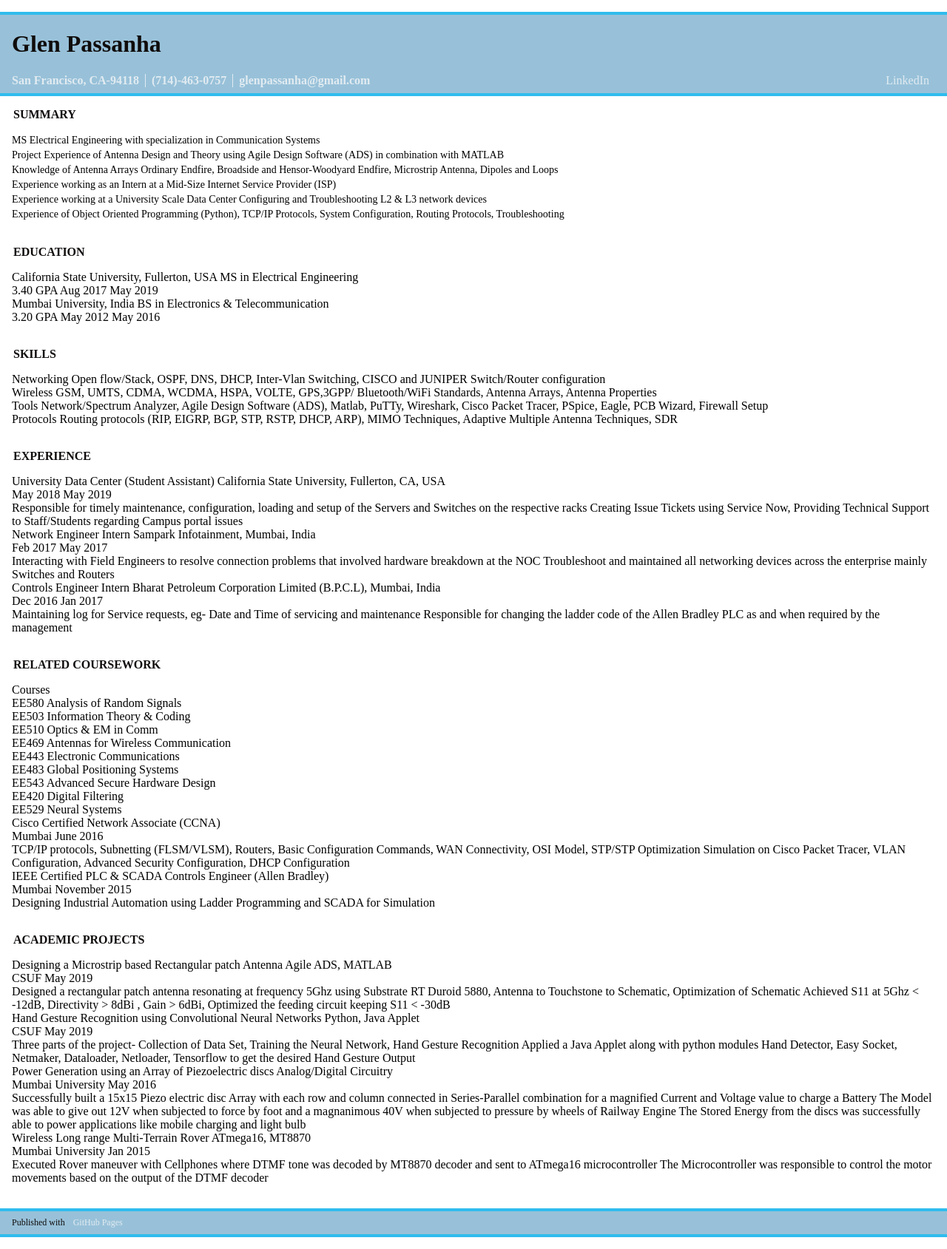
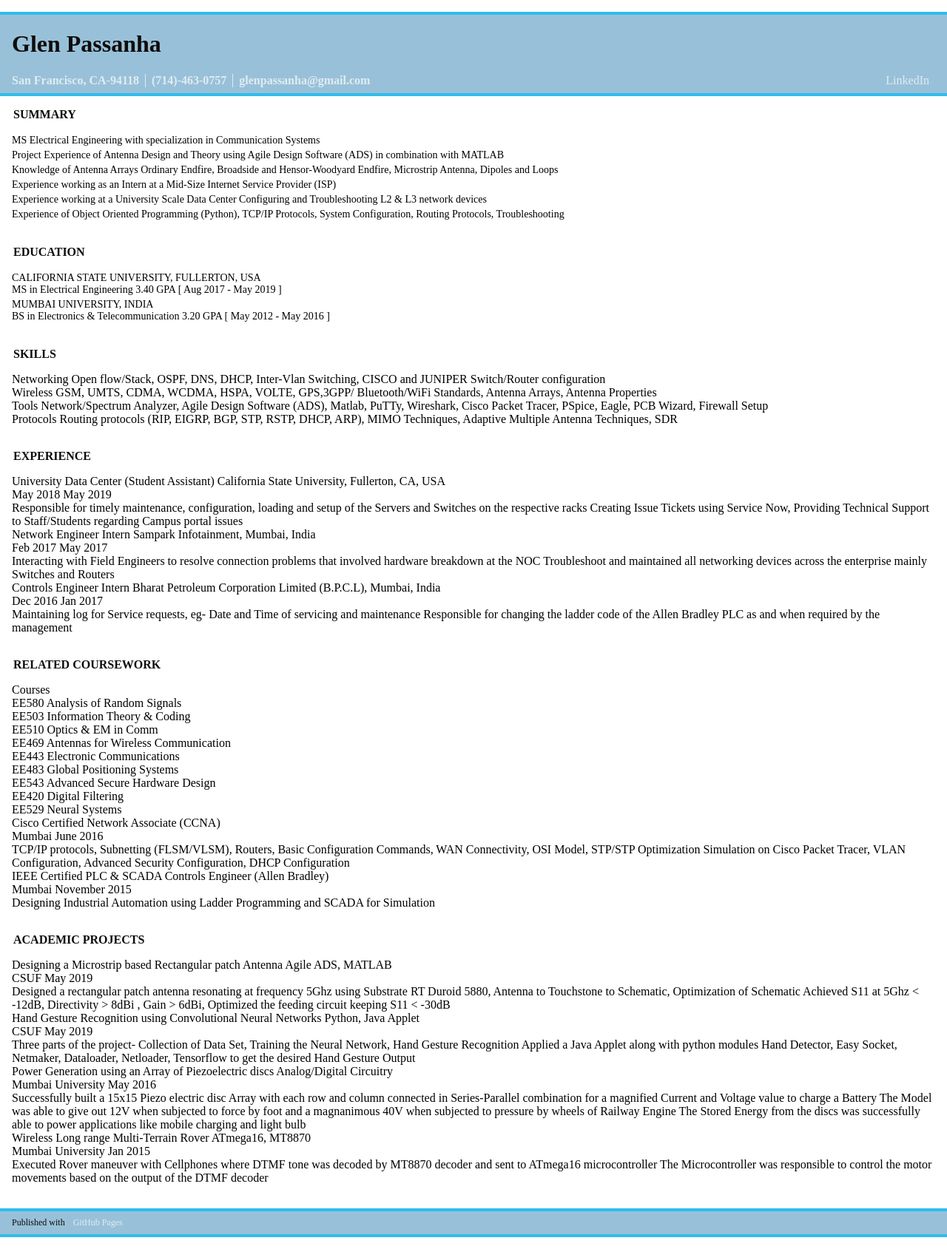
Before and after one commit to glen94/glen-passanha, a Jekyll site: the page built from README.md, in a window 1280 px wide. Shown: the whole page at 74% size. Built offline with Jekyll 4.4.1, drawn with Linux system fonts in a browser that asks for light colours; our own code applies the rules of GitHub Pages for plain Markdown files.

Commit message:
* education templates and styling

```diff
--- a/_includes/education.html
+++ b/_includes/education.html
@@ -1,11 +1,11 @@
 {% for data in include.data %}
-<div>
-  <span class="data_value">{{data.value}}</span>
-  <span class="data_desc">{{data.desc}}</span>
-  <div>
-    <span class="data_gpa">{{data.gpa}}</span>
-    <span class="data_startDate">{{data.startDate}}</span>
-    <span class="data_endDate">{{data.endDate}}</span>
+<div class="data-row">
+  <span class="data-value">{{data.value}}</span>
+  <div class="data-fields">
+    <span class="data-desc">{{data.desc}}</span>
+    <span class="data-gpa">{{data.gpa}}</span>
+    <span class="data-startDate">{{data.startDate}}</span>
+    <span class="data-endDate">{{data.endDate}}</span>
   </div>
 </div>
 {% endfor %}
--- a/assets/css/style.scss
+++ b/assets/css/style.scss
@@ -91,7 +91,47 @@ a {padding: 0 8px;text-decoration: none;}
   }
 
   .education .data-row {
+    .data-value {
+      text-transform: uppercase;
+    }
+    .data-startDate {
+      &:before {
+        content: ' [ ';
+      }
+      &:after {
+        content: ' - ';
+      }
+    }
+    .data-endDate {
+      &:after {
+        content: ' ] ';
+      }
+    }
 
+    &:hover {
+      .data-value {
+        font-weight: bold;
+      }
+      .data-desc {
+        font-style: italic;
+      }
+      .data-gpa {
+        font-weight: bold;
+        padding: 0 8px;
+      }
+      .data-startDate {
+        font-weight: bold;
+        &:before {
+          content: ' { ';
+        }
+      }
+      .data-endDate {
+        font-weight: bold;
+        &:after {
+          content: ' } ';
+        }
+      }
+    }
   }
 }
 
```
